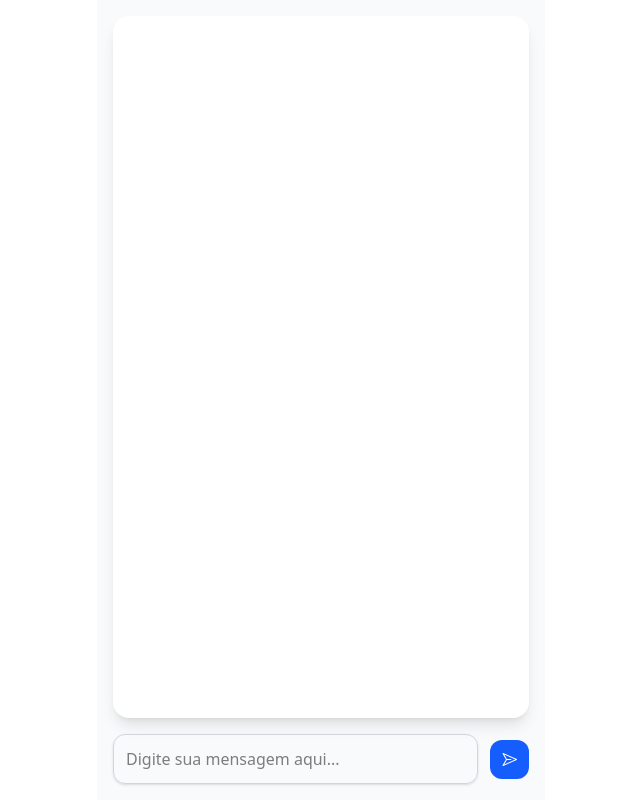
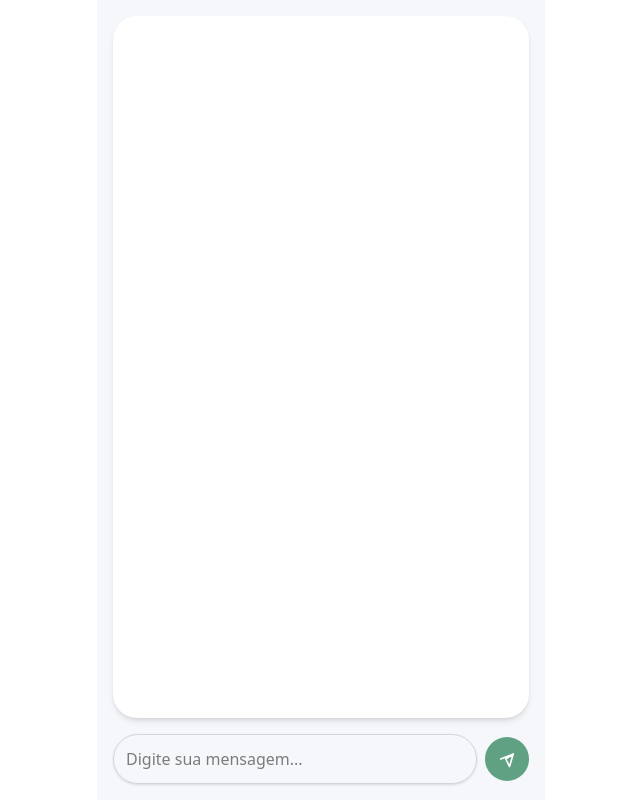
Before and after one commit to luan-Silva-Dev-0fc/pet-e-saude, a Next.js app: page /chat in a window 1280 px wide. Shown: the whole page, without its empty margins (319-959 px from the left). Built offline with nearby package versions, Linux system fonts and the light colour scheme.

Commit message:
Atualizando Chat

```diff
--- a/src/pages/chat/index.jsx
+++ b/src/pages/chat/index.jsx
@@ -1,85 +1,79 @@
-import { useState, useEffect, useRef } from "react";
-import { PaperPlaneIcon } from "@radix-ui/react-icons";
-
-function Message({ sender, text }) {
-  const isUser = sender === "user";
-  return (
-    <div
-      className={`p-4 rounded-xl max-w-[75%] break-words ${
-        isUser
-          ? "bg-blue-600 text-white self-end"
-          : "bg-gray-100 text-gray-800 self-start italic"
-      }`}
-      style={{ wordWrap: "break-word" }}
-    >
-      {text}
-    </div>
-  );
-}
+import { useState } from "react";
 
 export default function ChatInterface() {
   const [messages, setMessages] = useState([]);
   const [input, setInput] = useState("");
   const [firstInteraction, setFirstInteraction] = useState(false);
-  const messagesEndRef = useRef(null);
-
-  // Scroll automático para última mensagem
-  useEffect(() => {
-    messagesEndRef.current?.scrollIntoView({ behavior: "smooth" });
-  }, [messages]);
 
   const sendMessage = () => {
     if (!input.trim()) return;
 
-    const newMessage = { sender: "user", text: input.trim() };
-    setMessages((prev) => [...prev, newMessage]);
+    const newMessage = { sender: "user", text: input };
+    setMessages(prev => [...prev, newMessage]);
     setInput("");
 
     if (!firstInteraction) {
       setFirstInteraction(true);
       setTimeout(() => {
-        setMessages((prev) => [
+        setMessages(prev => [
           ...prev,
-          { sender: "bot", text: "Oi! Como posso te ajudar?" },
+          { sender: "bot", text: "Oi! Como posso te ajudar?" }
         ]);
       }, 500);
     } else {
       setTimeout(() => {
-        setMessages((prev) => [
+        setMessages(prev => [
           ...prev,
-          { sender: "bot", text: "Recebi sua mensagem!" },
+          { sender: "bot", text: "Recebi sua mensagem!" }
         ]);
       }, 1000);
     }
   };
 
   return (
-    <div className="max-w-md mx-auto p-4 h-screen flex flex-col bg-gray-50">
-      <div className="bg-white rounded-2xl shadow-lg p-4 flex-1 overflow-y-auto flex flex-col gap-3">
-        {messages.map((msg, idx) => (
-          <Message key={idx} sender={msg.sender} text={msg.text} />
+    <div className="max-w-md mx-auto p-4 h-screen flex flex-col bg-[#f5f7fa] font-sans">
+      <div className="bg-white rounded-3xl shadow-md p-4 flex-1 overflow-y-auto space-y-3">
+        {messages.map((msg, index) => (
+          <div
+            key={index}
+            className={`p-3 rounded-2xl max-w-[75%] text-sm leading-relaxed ${
+              msg.sender === "user"
+                ? "bg-[#61a183] text-white self-end"
+                : "bg-gray-100 text-gray-800 self-start"
+            }`}
+          >
+            {msg.text}
+          </div>
         ))}
-        <div ref={messagesEndRef} />
       </div>
 
-      <div className="flex items-center mt-4 gap-3">
+      <div className="flex items-center mt-4 gap-2">
         <input
           type="text"
-          className="flex-1 p-3 rounded-xl border border-gray-300 shadow-sm focus:outline-none focus:ring-2 focus:ring-blue-400"
+          className="flex-1 p-3 rounded-full border border-gray-300 shadow-sm focus:outline-none focus:ring-2 focus:ring-[#61a183]"
           value={input}
-          onChange={(e) => setInput(e.target.value)}
-          onKeyDown={(e) => e.key === "Enter" && sendMessage()}
-          placeholder="Digite sua mensagem aqui..."
-          autoComplete="off"
-          spellCheck={false}
+          onChange={e => setInput(e.target.value)}
+          onKeyDown={e => e.key === "Enter" && sendMessage()}
+          placeholder="Digite sua mensagem..."
         />
         <button
           onClick={sendMessage}
-          aria-label="Enviar mensagem"
-          className="bg-blue-600 hover:bg-blue-700 active:bg-blue-800 text-white p-3 rounded-xl transition-colors duration-200"
-          disabled={!input.trim()}
+          className="bg-[#61a183] hover:bg-[#51906f] text-white p-3 rounded-full transition-colors duration-200"
         >
-          <PaperPlaneIcon />
+          <svg
+            xmlns="http://www.w3.org/2000/svg"
+            className="h-5 w-5"
+            fill="none"
+            viewBox="0 0 24 24"
+            stroke="currentColor"
+          >
+            <path
+              strokeLinecap="round"
+              strokeLinejoin="round"
+              strokeWidth={2}
+              d="M4.5 12l15-6m0 0L15 21l-3.75-7.5m8.25-7.5L10.5 12"
+            />
+          </svg>
         </button>
       </div>
     </div>
```
